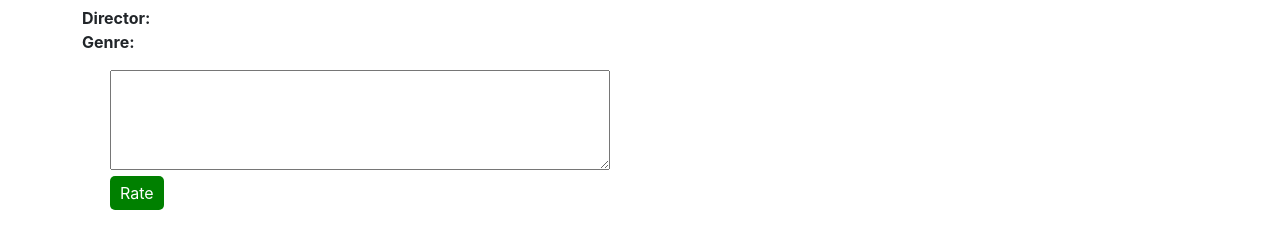
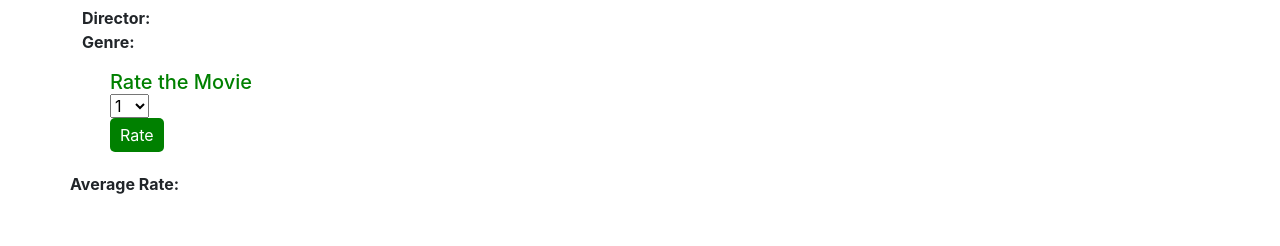
Before and after one commit to EmilPopovski24/react-course-project, a React (Create React App) app: page /catalog/1 in a window 1280 px wide. Shown: the part 137-383 px from the top of the page. Built offline with nearby package versions, Linux system fonts and the light colour scheme; no server answers; sample sign-in values are in the browser's storage.

Commit message:
css update

```diff
--- a/src/components/Details/Details.css
+++ b/src/components/Details/Details.css
@@ -62,3 +62,7 @@
 .comment-li {
     list-style: none;
 }
+
+.average-rate {
+    margin: 20px;
+}
--- a/src/components/Details/Details.js
+++ b/src/components/Details/Details.js
@@ -86,16 +86,30 @@ export const Details = ({
                 )}
                 {!isOwner && (
                     <div className="actions">
+                        <h5>Rate the Movie</h5>
                         <form className="rate-form" onSubmit={onMovieRate} method="POST">
-                        <textarea name="comment" className='comment-area' id="comment-text" cols="50" rows="3" value={comment} onChange={(e) => setComment(e.target.value) }></textarea>
-                        <button className='post-btn' type="submit">Rate</button>
-                    </form>
-
+                        <select id="rate" >
+                            <option value="1">1</option>
+                            <option value="2">2</option>
+                            <option value="3">3</option>
+                            <option value="4">4</option>
+                            <option value="5">5</option>
+                            <option value="6">6</option>
+                            <option value="7">7</option>
+                            <option value="8">8</option>
+                            <option value="9">9</option>
+                            <option value="10">10</option>
+                        </select>
+                            <button className='post-btn' type="submit">Rate</button>
+                        </form>
                     </div>
-
                 )}
                </div>
+               <div className="average-rate">
+                    <b>Average Rate:</b>
+                </div>
             </div>
+
             </section>
             {isAuthenticated && (
                 <div className="addComment-div">
```
